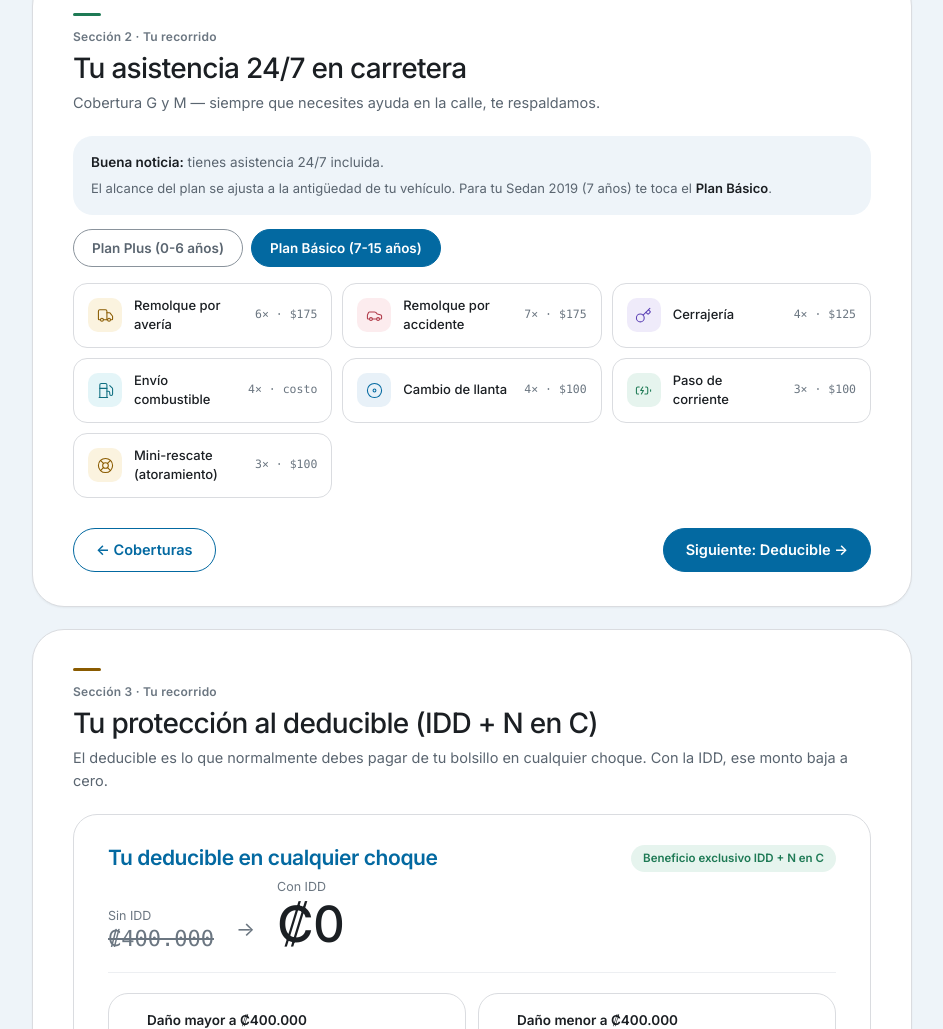
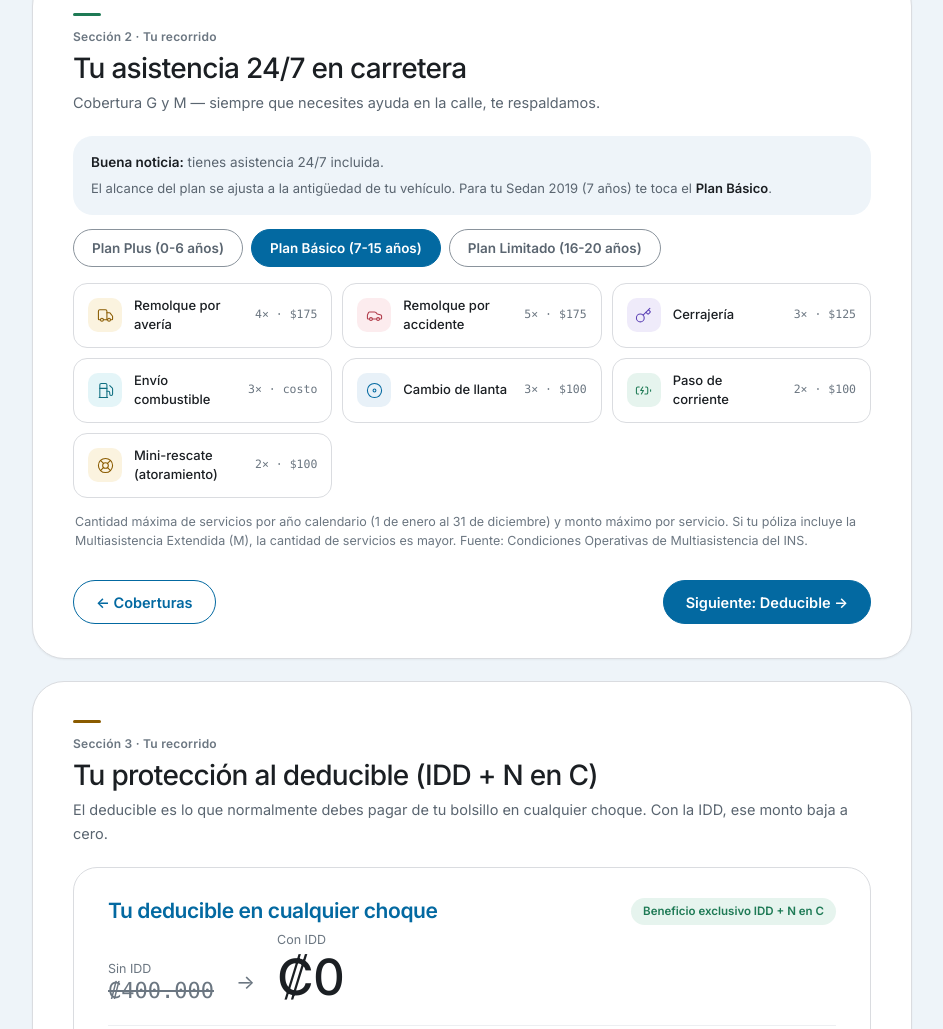
Before and after one commit to jhernandez-vibecode/COTIZADOR-AUTOS, a website: page explicacion/index.html in a window 1280 px wide. Shown: the part 1636-2665 px from the top of the page, without its empty margins (168-1111 px from the left). Drawn offline with Linux system fonts and the light colour scheme; a web font is replaced by a local one.

Commit message:
feat(guia): la tabla de asistencia en carretera cambia segun el plan del vehiculo (Plus/Basico/Limitado) y segun G o G+M
Cada cifra verificada contra co-multiasistencia-170.pdf leido como imagen (G p.12-13, M p.21).
Con M rige el Plan Extendido (p.10, no se suman). Basico con M: el PDF vigente no trae la tabla ->
piso de G + nota, sin cifra (opcion B, decision de JC). Sin cb: G como piso. Mas de 20 anos: sin cifras.

Co-Authored-By: Claude Fable 5.1 <noreply@anthropic.com>

```diff
--- a/explicacion/index.html
+++ b/explicacion/index.html
@@ -1876,6 +1876,7 @@ main{max-width:none;padding:44px 24px 56px;background:var(--lc-band)}
 .svc-row .icon{display:none}
 .svc-row .name{font-weight:500;color:var(--lc-ink)}
 .svc-row .qty{font-family:var(--font-mono);font-size:11.5px;color:var(--lc-ink-3)}
+.svc-nota{margin:14px 2px 0;font-size:12.5px;line-height:1.55;color:var(--lc-ink-3)}
 
 /* ---------- sección 3 · deducible (IDD) -------------------------------- */
 .idd-card{background:#fff;color:var(--lc-ink);border:1px solid var(--lc-line);border-radius:var(--lc-r-lg);padding:30px 34px}
@@ -2433,20 +2434,22 @@ main{max-width:none;padding:44px 24px 56px;background:var(--lc-band)}
       </div>
     </div>
 
-    <div class="plan-toggle">
-      <button class="tab">Plan Plus (0-6 años)</button>
-      <button class="tab active">Plan Básico (7-15 años)</button>
+    <div class="plan-toggle" id="planTabs">
+      <button class="tab" data-plan="plus">Plan Plus (0-6 años)</button>
+      <button class="tab active" data-plan="basico">Plan Básico (7-15 años)</button>
+      <button class="tab" data-plan="limitado">Plan Limitado (16-20 años)</button>
     </div>
 
-    <div class="svc-grid">
-      <div class="svc-row"><div class="icon t-oro"><svg class="ico"><use href="#i-truck"/></svg></div><div class="name">Remolque por avería</div><div class="qty">6× · $175</div></div>
-      <div class="svc-row"><div class="icon t-rosa"><svg class="ico"><use href="#i-car"/></svg></div><div class="name">Remolque por accidente</div><div class="qty">7× · $175</div></div>
-      <div class="svc-row"><div class="icon t-viol"><svg class="ico"><use href="#i-key"/></svg></div><div class="name">Cerrajería</div><div class="qty">4× · $125</div></div>
-      <div class="svc-row"><div class="icon t-cyan"><svg class="ico"><use href="#i-fuel"/></svg></div><div class="name">Envío combustible</div><div class="qty">4× · costo</div></div>
-      <div class="svc-row"><div class="icon t-azul"><svg class="ico"><use href="#i-disc"/></svg></div><div class="name">Cambio de llanta</div><div class="qty">4× · $100</div></div>
-      <div class="svc-row"><div class="icon t-verde"><svg class="ico"><use href="#i-battery-charging"/></svg></div><div class="name">Paso de corriente</div><div class="qty">3× · $100</div></div>
-      <div class="svc-row"><div class="icon t-oro"><svg class="ico"><use href="#i-life-buoy"/></svg></div><div class="name">Mini-rescate (atoramiento)</div><div class="qty">3× · $100</div></div>
+    <div class="svc-grid" id="svcGrid">
+      <div class="svc-row"><div class="icon t-oro"><svg class="ico"><use href="#i-truck"/></svg></div><div class="name">Remolque por avería</div><div class="qty" data-svc="averia">4× · $175</div></div>
+      <div class="svc-row"><div class="icon t-rosa"><svg class="ico"><use href="#i-car"/></svg></div><div class="name">Remolque por accidente</div><div class="qty" data-svc="accidente">5× · $175</div></div>
+      <div class="svc-row"><div class="icon t-viol"><svg class="ico"><use href="#i-key"/></svg></div><div class="name">Cerrajería</div><div class="qty" data-svc="cerrajeria">3× · $125</div></div>
+      <div class="svc-row"><div class="icon t-cyan"><svg class="ico"><use href="#i-fuel"/></svg></div><div class="name">Envío combustible</div><div class="qty" data-svc="combustible">3× · costo</div></div>
+      <div class="svc-row"><div class="icon t-azul"><svg class="ico"><use href="#i-disc"/></svg></div><div class="name">Cambio de llanta</div><div class="qty" data-svc="llanta">3× · $100</div></div>
+      <div class="svc-row"><div class="icon t-verde"><svg class="ico"><use href="#i-battery-charging"/></svg></div><div class="name">Paso de corriente</div><div class="qty" data-svc="corriente">2× · $100</div></div>
+      <div class="svc-row"><div class="icon t-oro"><svg class="ico"><use href="#i-life-buoy"/></svg></div><div class="name">Mini-rescate (atoramiento)</div><div class="qty" data-svc="rescate">2× · $100</div></div>
     </div>
+    <p class="svc-nota" id="svcNota">Cantidad máxima de servicios por año calendario (1 de enero al 31 de diciembre) y monto máximo por servicio. Si tu póliza incluye la Multiasistencia Extendida (M), la cantidad de servicios es mayor. Fuente: Condiciones Operativas de Multiasistencia del INS.</p>
 
     <nav class="step-nav-btns">
       <button class="step-btn prev" data-target="s1">← Coberturas</button>
@@ -3105,6 +3108,47 @@ function _seccionesQueAplican(mapa) {
   };
 }
 // ===== [/GUIA-CB-PURO] =====
+
+// ===== [GUIA-ASIST-PURO] — lógica pura, sin DOM. Límites de la Multiasistencia
+// en carretera para PARTICULARES Y CARGA LIVIANA de USO PERSONAL.
+// Fuente: documentos-ins/co-multiasistencia-170.pdf (INS, 3 feb 2026), leída
+// página por página COMO IMAGEN. G: p.12-13 · M (Plan Extendido): p.21.
+// Pág. 10: G y M NO se suman; con M rigen SOLO los límites del Plan Extendido.
+// Cada fila: [eventos por año calendario, monto en USD por evento | 'costo'].
+var ASIST_ORDEN = ['averia', 'accidente', 'cerrajeria', 'combustible', 'llanta', 'corriente', 'rescate'];
+var ASIST_LIMITES = {
+  plus:     { G: [[5,200],[5,200],[4,150],[4,'costo'],[5,125],[3,125],[3,125]],     // p.13
+              M: [[7,200],[7,200],[6,150],[6,'costo'],[6,125],[4,125],[4,125]] },   // p.21
+  basico:   { G: [[4,175],[5,175],[3,125],[3,'costo'],[3,100],[2,100],[2,100]],     // p.12
+              // M Básico Extendido: el INS no la publica en la versión 2026 -> piso de G + nota cualitativa
+              M: null },
+  limitado: { G: [[3,175],[5,175],[2,125],[2,'costo'],[2,100],[2,100],[1,100]],     // p.12
+              M: [[4,175],[6,175],[3,125],[3,'costo'],[3,100],[3,100],[2,100]] }    // p.21
+};
+/** Plan según la antigüedad. Más de 20 años: la Multiasistencia no se suscribe (p.7). */
+function _planAsistencia(edad) {
+  if (!(edad >= 0)) return null;
+  if (edad <= 6) return 'plus';
+  if (edad <= 15) return 'basico';
+  if (edad <= 20) return 'limitado';
+  return null;
+}
+/**
+ * Filas a pintar. conM: true (la cotización trae M), false (solo G) o null (no se
+ * sabe: enlace viejo sin cb -> se muestra G, que es el piso, y la nota lo aclara).
+ * Si trae M pero el plan no tiene tabla Extendida, cae a G con extendidoSinTabla.
+ */
+function _limitesAsistencia(plan, conM) {
+  var p = ASIST_LIMITES[plan];
+  if (!p) return null;
+  var usaM = conM === true && !!p.M;
+  var filas = {};
+  (usaM ? p.M : p.G).forEach(function (f, i) {
+    filas[ASIST_ORDEN[i]] = f[0] + '× · ' + (f[1] === 'costo' ? 'costo' : '$' + f[1]);
+  });
+  return { filas: filas, extendido: usaM, extendidoSinTabla: conM === true && !p.M };
+}
+// ===== [/GUIA-ASIST-PURO] =====
 
 // ===== [GUIA-CITA-PURO] — lógica pura, sin DOM. tests/test-cita-url.js la extrae
 // por estos marcadores y la evalúa en Node. Si movés el bloque, mové los marcadores.
@@ -3403,23 +3447,54 @@ function applyPersonalization() {
   // Sin el parámetro (enlaces enviados antes de esto) no se toca nada.
   aplicarCoberturas(data.cb);
 
-  // Sección 2 — auto-seleccionar plan según edad
-  if (data.y) {
-    const edad = new Date().getFullYear() - data.y;
-    const isPlus = edad <= 6;
-    const tabs = document.querySelectorAll('.plan-toggle .tab');
-    if (tabs.length === 2) {
-      tabs[0].classList.toggle('active', isPlus);
-      tabs[1].classList.toggle('active', !isPlus);
-      // "· Tu plan" va en la pestaña que le toca a ESTE vehículo (antes estaba fija en Básico).
-      tabs[isPlus ? 0 : 1].textContent += ' · Tu plan';
+  // Sección 2 — la tabla de límites cambia con el plan del vehículo y con G / G+M.
+  (function () {
+    var tabs = document.querySelectorAll('#planTabs .tab');
+    var nota = document.getElementById('svcNota');
+    var sub = document.querySelector('#s2 .section-sub');
+    var mapa = _parseCbMapa(data.cb);
+    var conM = mapa ? ('M' in mapa) : null;
+    var edad = data.y ? (new Date().getFullYear() - data.y) : null;
+    var miPlan = _planAsistencia(edad);
+
+    function pintar(plan) {
+      var r = _limitesAsistencia(plan, conM);
+      if (!r) return;
+      tabs.forEach(function (t) { t.classList.toggle('active', t.getAttribute('data-plan') === plan); });
+      Object.keys(r.filas).forEach(function (k) {
+        var el = document.querySelector('#svcGrid [data-svc="' + k + '"]');
+        if (el) el.textContent = r.filas[k];
+      });
+      if (!nota) return;
+      var base = 'Cantidad máxima de servicios por año calendario (1 de enero al 31 de diciembre) y monto máximo por servicio. ';
+      var cola = ' Fuente: Condiciones Operativas de Multiasistencia del INS.';
+      if (r.extendido) nota.textContent = base + 'Límites del Plan Extendido: tu cotización incluye la Multiasistencia Extendida (cobertura M).' + cola;
+      else if (r.extendidoSinTabla) nota.textContent = base + 'Tu cotización incluye además la Multiasistencia Extendida (cobertura M), que amplía la cantidad de servicios de este plan; tu agente te confirma el detalle.' + cola;
+      else if (conM === false) nota.textContent = base + 'Límites de la cobertura G (Multiasistencia Automóviles).' + cola;
+      else nota.textContent = base + 'Si tu póliza incluye la Multiasistencia Extendida (M), la cantidad de servicios es mayor.' + cola;
     }
-    // Personalizar el copy del banner
-    const bannerSmall = document.querySelector('.tip-banner .small');
-    if (bannerSmall) {
-      bannerSmall.innerHTML = `El alcance del plan se ajusta a la antigüedad de tu vehículo. Para tu ${esc(data.v || 'vehículo')} (${edad} años) te toca el <b>Plan ${isPlus ? 'Plus' : 'Básico'}</b>.`;
+    tabs.forEach(function (t) { t.addEventListener('click', function () { pintar(t.getAttribute('data-plan')); }); });
+
+    if (sub && conM !== null) {
+      sub.textContent = (conM ? 'Coberturas G y M' : 'Cobertura G') + ' — siempre que necesites ayuda en la calle, te respaldamos.';
     }
-  }
+    var bannerSmall = document.querySelector('.tip-banner .small');
+    if (edad !== null && miPlan) {
+      var nombre = { plus: 'Plus', basico: 'Básico', limitado: 'Limitado' }[miPlan];
+      tabs.forEach(function (t) { if (t.getAttribute('data-plan') === miPlan) t.textContent += ' · Tu plan'; });
+      if (bannerSmall) bannerSmall.innerHTML = 'El alcance del plan se ajusta a la antigüedad de tu vehículo. Para tu ' + esc(data.v || 'vehículo') + ' (' + edad + ' años) te toca el <b>Plan ' + nombre + (conM ? ' Extendido' : '') + '</b>.';
+      pintar(miPlan);
+    } else if (edad !== null) {
+      // Más de 20 años: el INS no suscribe la Multiasistencia (p.7). Sin cifras.
+      var pt = document.getElementById('planTabs'), sg = document.getElementById('svcGrid');
+      if (pt) pt.style.display = 'none';
+      if (sg) sg.style.display = 'none';
+      if (nota) nota.style.display = 'none';
+      if (bannerSmall) bannerSmall.textContent = 'El alcance de la asistencia depende de la antigüedad del vehículo. Tu agente te confirma qué servicios aplican al tuyo.';
+    } else {
+      pintar('basico');
+    }
+  })();
 
   // Sección 4 — mostrar solo la fila del cliente según sr
   if (data.sr) {
```
Also changed, not shown: index.html (+2 -1 lines), tests/test-asistencia-por-plan.js (added, +78 -0 lines), tests/test-cita-url.js (+1 -1 lines), docs/superpowers/specs/2026-09-19-asistencia-por-plan-mockup.png (added).
